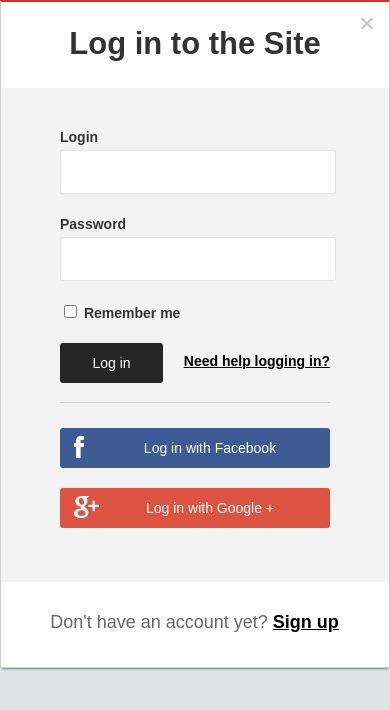
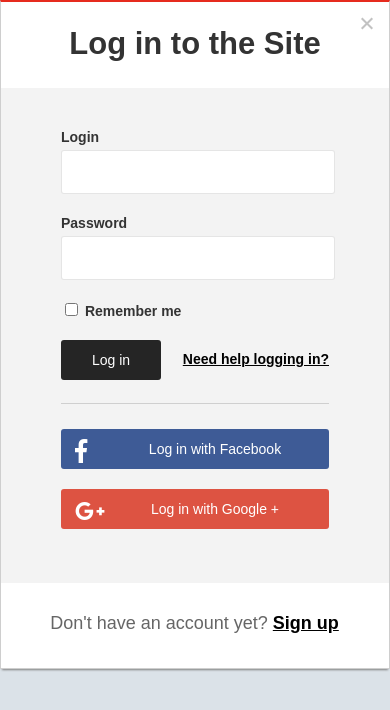
Before and after one commit to SashaSohrabi/Login-Form, a website: page index.html in a window 390 px wide. Drawn offline with Linux system fonts and the light colour scheme.

Commit message:
modified

```diff
--- a/app/scss/partials/_buttons.scss
+++ b/app/scss/partials/_buttons.scss
@@ -1,9 +1,9 @@
 .button {
-  width: 103px;
+  width: 100px;
   height: 40px;
   background: #252525;
   color: #ffffff;
-  font-family:'Arial Rounded MT Bold', sans-serif;
+  font-family: 'Arial Rounded MT Bold', sans-serif;
   font-size: 14px;
   font-weight: 400;
   border-radius: 3px;
@@ -16,7 +16,7 @@
 
 .button--fb,
 .button--gp {
-  width: 94%;
+  width: 100%;
   margin: 10px auto;
   line-height: 14px;
   position: relative;
@@ -35,11 +35,12 @@
 .img--gp {
   position: absolute;
   content: '';
-  top:8px;
-  left:14px;
+  top: 10px;
+  left: 14px;
   text-align: right;
+  font-size: 24px;
 }
 
 .btn-text {
-  padding-left: 30px;
+  margin-left: 40px;
 }
--- a/app/scss/partials/_forms.scss
+++ b/app/scss/partials/_forms.scss
@@ -1,5 +1,5 @@
 input:not([type="checkbox"]) {
-    width: 115%;
+    width: 100%;
     height: 40px;
     border-radius: 3px;
     border: 1px solid rgba(0, 0, 0, 0.1);
@@ -7,16 +7,14 @@
 }
 
 .form-field {
-    font-family: 'Arial Rounded MT Bold', sans-serif;
-    font-size: 14px;
-    font-weight: bold;
-    line-height: 18px;
-    color: #333333;
-    padding-left: 60px;
-    margin-bottom: 21px;
-    @media (max-width: 768px) {
-        padding-left: 0;
-    }
+            font-family: 'Arial Rounded MT Bold', sans-serif;
+            font-size: 14px;
+            font-weight: bold;
+            line-height: 18px;
+            color: #333333;
+            margin-left: 60px;
+            margin-right: -60px;
+            margin-bottom: 20px;
 
     &:last-child {
         padding-top: 0;
@@ -25,8 +23,9 @@
     }
 
     & a {
-        margin-right: -15%;
-        padding-top: 9px;
+       margin-left: 20px;
+        margin-right: 0;
+        padding-top: 10px;
         color: #000000;
     }
 }
--- a/app/scss/partials/_media.scss
+++ b/app/scss/partials/_media.scss
@@ -3,20 +3,16 @@
         top: 0;
         left: 0;
         transform: none;
-        max-width: 481px;
+        max-width: 480px;
         &__body {
             flex-direction: column-reverse;
-            padding-left: 59px;
-            padding-right: 59px;
+            padding-left: 60px;
+            padding-right: 60px;
         }
     }
 
-    input:not([type="checkbox"]) {
-        width: 100%;
-        height: 40px;
-        border-radius: 3px;
-        border: 1px solid rgba(0, 0, 0, 0.1);
-        margin-top: 4px;
+    .form-field {
+        margin: 0 0 20px;
     }
 
     .col-1-of-2 {
--- a/app/scss/partials/_style.scss
+++ b/app/scss/partials/_style.scss
@@ -6,8 +6,8 @@
 .col-1-of-2 {
   width: 50%;
   box-sizing: border-box;
-  height: 249px;
-  padding-right: 40px;
+  height: 250px;
+  padding-right: 65px;
 }
 
 .bordered {
--- a/index.html
+++ b/index.html
@@ -6,6 +6,7 @@
           content="width=device-width, user-scalable=no, initial-scale=1.0, maximum-scale=1.0, minimum-scale=1.0">
     <meta http-equiv="X-UA-Compatible" content="ie=edge">
     <title>Login Form</title>
+    <link rel="stylesheet" href="https://use.fontawesome.com/releases/v5.1.1/css/all.css">
     <link rel="stylesheet" href="app/css/main.css">
 </head>
 <body>
@@ -17,13 +18,11 @@
     <div class="popup__body">
         <div class="col-1-of-2 bordered">
             <button class="button button--fb">
-                <img class="img--facebook" src="./app/images/vector-smart-facebook.png"
-                     alt="facebook"/>
+                <i class="img--facebook fab fa-facebook-f"></i>
                 <span class="btn-text">Log in with Facebook</span>
             </button>
             <button class="button button--gp">
-                <img class="img--gp" src="./app/images/vector-smart-google+.png"
-                     alt="google+"/>
+                <i class="img--gp fab fa-google-plus-g"></i>
                 <span class="btn-text">Log in with Google +</span>
             </button>
         </div>
```
Also changed, not shown: app/index.html (+3 -4 lines), app/css/main.css.
